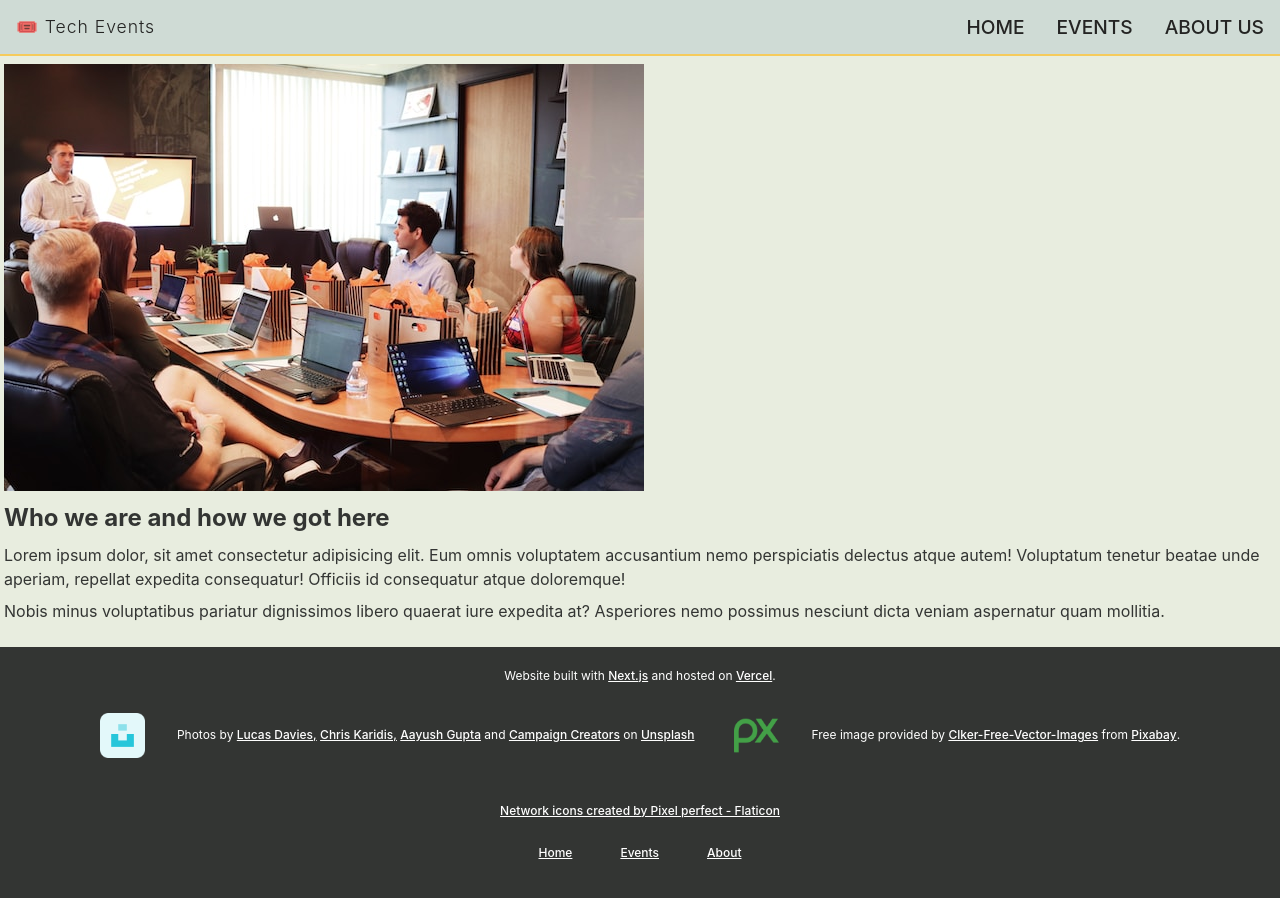
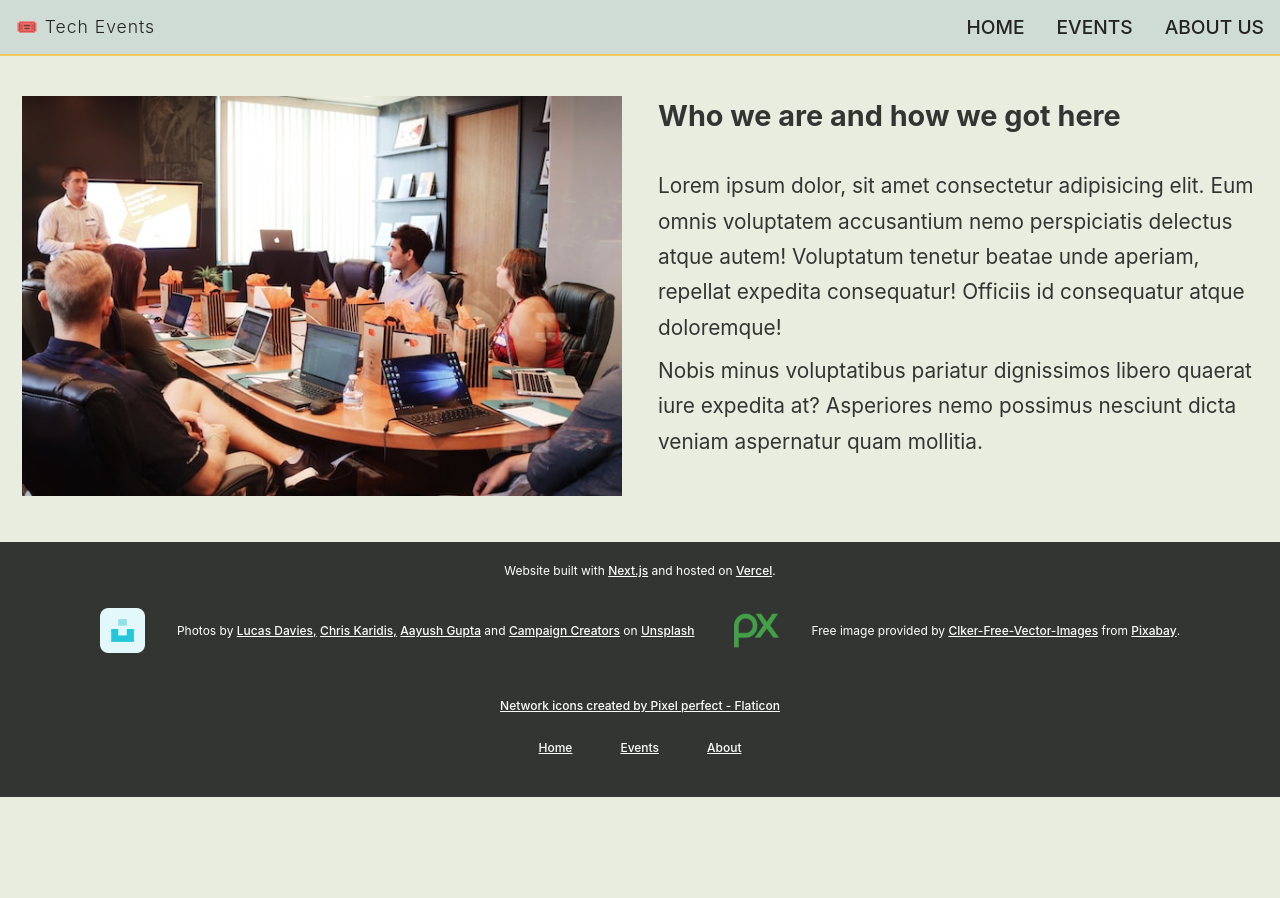
Before and after one commit to johnclamy/basic-node-app, a Next.js app: page /about-us in a window 1280 px wide. Shown: the top 898 px of the page. After the commit the page ends 800 px from the top, so only its background shows below. Built offline with nearby package versions, Linux system fonts and the light colour scheme.

Commit message:
set media queries for larger screens

```diff
--- a/pages/about-us.js
+++ b/pages/about-us.js
@@ -3,7 +3,8 @@ import styles from '../styles/About-us.module.css'
 
 export default function About() {
   return (
-    <>
+    <div className={styles.wrapper}>
+      <div className={styles['image-container']}>
         <Image
           src="/imgs/about.jpg"
           alt="office workers in a boardroom meeting"
@@ -11,23 +12,22 @@ export default function About() {
           width="640"
           height="427"
         />
+      </div>
       <section className={styles.container}>
-        <h1 className={styles.title}>
-          Who we are and how we got here
-        </h1>
+        <h1 className={styles.title}>Who we are and how we got here</h1>
         <p className={styles.text}>
-          Lorem ipsum dolor, sit amet consectetur adipisicing elit. Eum
-          omnis voluptatem accusantium nemo perspiciatis delectus atque
-          autem! Voluptatum tenetur beatae unde aperiam, repellat expedita
-          consequatur! Officiis id consequatur atque doloremque!
+          Lorem ipsum dolor, sit amet consectetur adipisicing elit. Eum omnis
+          voluptatem accusantium nemo perspiciatis delectus atque autem!
+          Voluptatum tenetur beatae unde aperiam, repellat expedita consequatur!
+          Officiis id consequatur atque doloremque!
         </p>
         <p className={styles.text}>
           {" "}
-          Nobis minus voluptatibus pariatur dignissimos libero quaerat
-          iure expedita at? Asperiores nemo possimus nesciunt dicta veniam
-          aspernatur quam mollitia.
+          Nobis minus voluptatibus pariatur dignissimos libero quaerat iure
+          expedita at? Asperiores nemo possimus nesciunt dicta veniam aspernatur
+          quam mollitia.
         </p>
       </section>
-    </>
-  )
+    </div>
+  );
 }
--- a/styles/About-us.module.css
+++ b/styles/About-us.module.css
@@ -10,3 +10,61 @@
 .text {
   margin: 0.5rem 0;
 }
+
+/* Media Queries */
+
+@media (min-width: 725px) {
+  .image-container {
+    width: 600px;
+    margin: 1rem auto;
+  }
+
+  .container {
+    width: 600px;
+    margin: 0 auto 2.5rem;
+  }
+}
+
+@media (min-width: 1024px) {
+  .wrapper {
+    display: flex;
+    padding: 1rem;
+    gap: 2rem;
+  }
+
+  .container {
+    margin-top: 1rem;
+  }
+
+  .title {
+    font-size: 1.8rem;
+    margin-bottom: 1.5rem;
+  }
+
+  .text {
+    font-size: 1.1rem;
+    line-height: 1.6;
+  }
+}
+
+@media (min-width: 1200px) {
+  .wrapper {
+    display: flex;
+    padding: 1rem;
+    gap: 2rem;
+  }
+
+  .container {
+    margin-top: 1rem;
+  }
+
+  .title {
+    font-size: 1.8rem;
+    margin-bottom: 2rem;
+  }
+
+  .text {
+    font-size: 1.3rem;
+    line-height: 1.7;
+  }
+}
```
Lines whose indentation alone changed are shown as unchanged.
